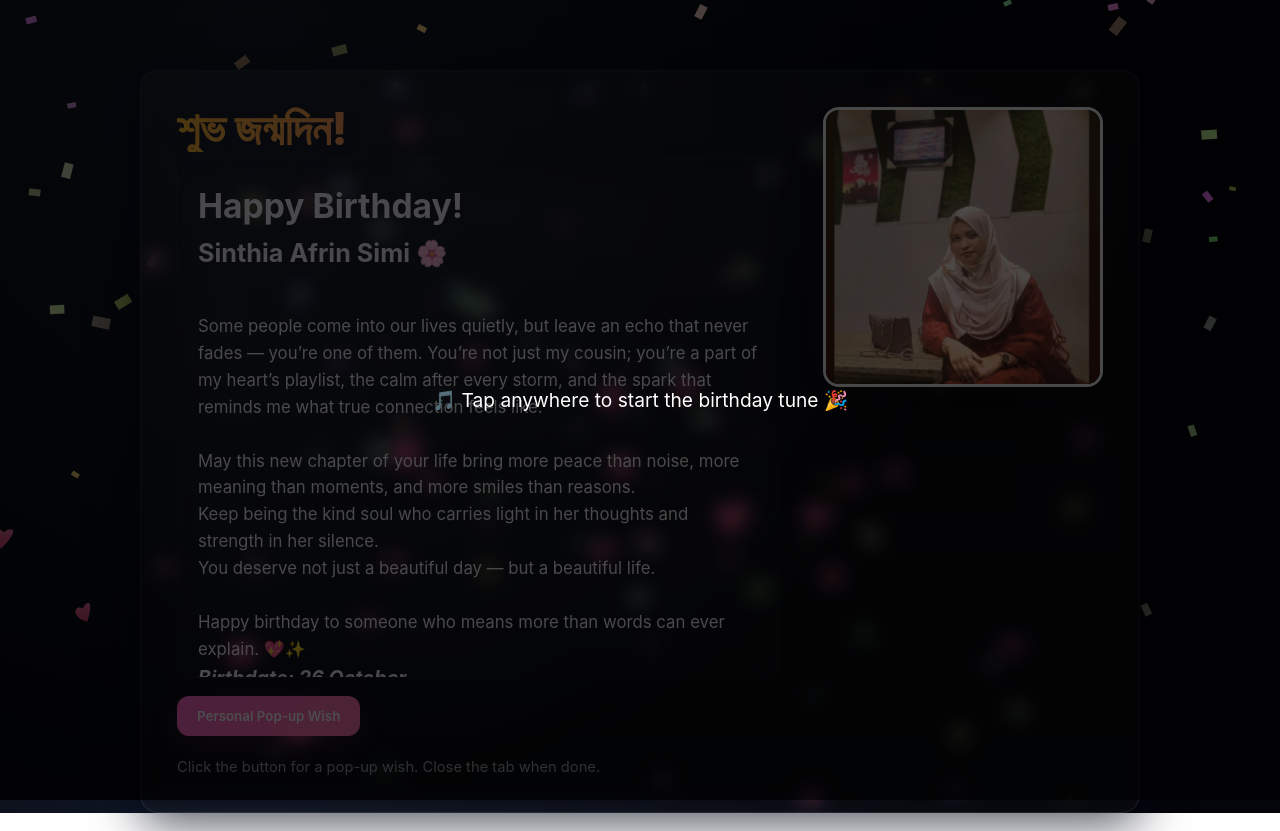
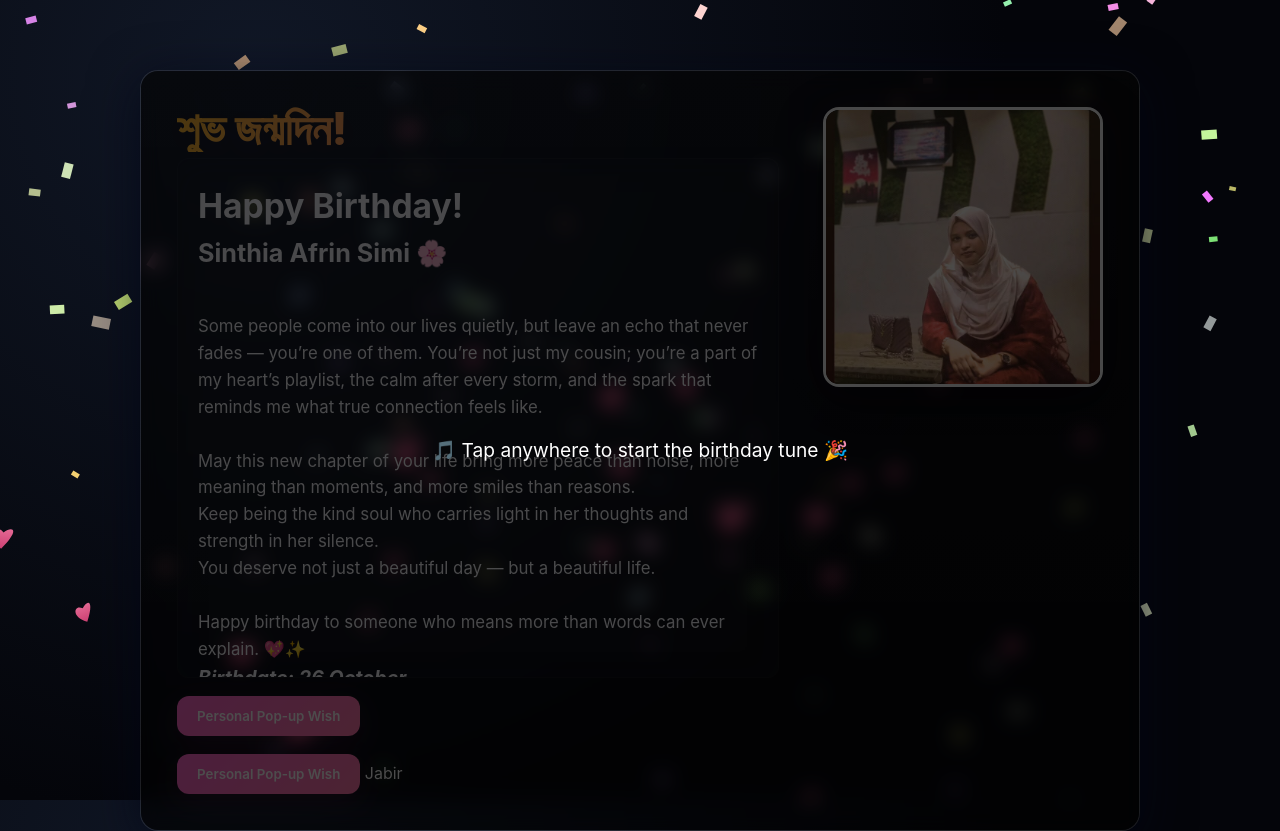
Before and after one commit to Jabirsalehin/Birthday_Card_Simi, a plain HTML site: page index.html in a window 1280 px wide. Drawn offline with Linux system fonts and the light colour scheme.

Commit message:
index.html

```diff
--- a/index.html
+++ b/index.html
@@ -32,8 +32,11 @@
 
     <button class="popup-btn" id="popupBtn" aria-label="Show personal wish">Personal Pop-up Wish</button>
 
-    <div class="footer">Click the button for a pop-up wish. Close the tab when done.</div>
-  </div>
+   <div class="popup-container">
+  <button class="popup-btn" id="popupBtn" aria-label="Show personal wish">Personal Pop-up Wish</button>
+  <span class="signature">Jabir</span>
+</div>
+
 
   <!-- 🎵 Birthday Tune -->
   <audio id="bgMusic" loop>
```
